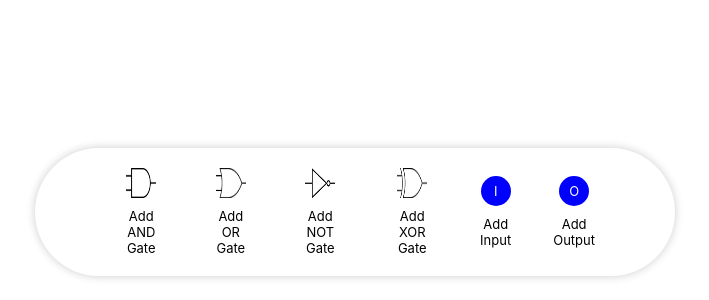
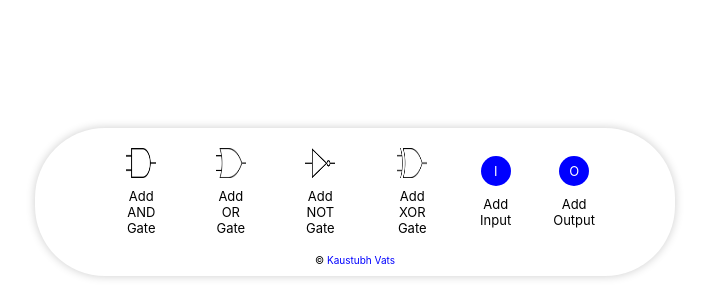
Before and after one commit to kaustubh-vats/logix, a React (Create React App) app: page / in a window 1280 px wide. Shown: the part 504-804 px from the top of the page, without its empty margins (285-994 px from the left). Built offline with nearby package versions, Linux system fonts and the light colour scheme.

Commit message:
updated meta info

```diff
--- a/public/index.html
+++ b/public/index.html
@@ -2,9 +2,8 @@
 <html lang="en">
   <head>
     <meta charset="utf-8" />
-    <link rel="icon" href="%PUBLIC_URL%/favicon.ico" />
+    <link rel="icon" href="%PUBLIC_URL%/gates/or.png" />
     <meta name="viewport" content="width=device-width, initial-scale=1" />
-    <meta name="theme-color" content="#000000" />
     <meta
       name="description"
       content="Web site created using create-react-app"
@@ -24,7 +23,34 @@
       work correctly both with client-side routing and a non-root public URL.
       Learn how to configure a non-root public URL by running `npm run build`.
     -->
-    <title>React App</title>
+    <meta name="description" content="This website is a logic gate circuit simulator where users can design and simulate digital logic circuits. It provides an intuitive interface to add gates, inputs, and outputs on a canvas and establish connections between them. Users can observe the circuit's behavior in real-time as they change input states, allowing for interactive and educational exploration of logic circuits.">
+    <meta name="title" content="Logix - By Kaustubh">
+    <meta name="author" content="Kaustubh Vats">
+    <meta name="country" content="IN">
+    <meta http-equiv="X-UA-Compatible" content="IE=edge">
+    <meta name="theme-color" content="#576ee0">
+    <meta http-equiv="Content-Security-Policy" content="default-src 'self'; style-src 'self' 'unsafe-inline' fonts.googleapis.com; script-src 'self'; font-src 'self' fonts.gstatic.com; img-src 'self'; connect-src 'self'">
+    <meta name="keywords"
+        content="Logic gates, simulator, circuit, simulation, gates, and gate, or gate, digital, digital circuit, digital electronics">
+    <title>Logix - By Kaustubh</title>
+
+    <!-- Facebook meta tags -->
+    <meta property="og:type" content="Website" />
+    <meta property="og:title" content="Logix - By Kaustubh" />
+    <meta property="og:description" content="This website is a logic gate circuit simulator where users can design and simulate digital logic circuits. It provides an intuitive interface to add gates, inputs, and outputs on a canvas and establish connections between them. Users can observe the circuit's behavior in real-time as they change input states, allowing for interactive and educational exploration of logic circuits." />
+    <meta property="og:image" content="https://logicx.netlify.app/imgs/ss.jpeg" />
+    <meta property="og:url" content="https://logicx.netlify.app">
+
+    <!-- twitter meta tags -->
+    <meta property="twitter:card" content="summary_large_image">
+    <meta property="twitter:url" content="https://logicx.netlify.app">
+    <meta property="twitter:title"
+        content="Logix - By Kaustubh">
+    <meta property="twitter:description"
+        content="This website is a logic gate circuit simulator where users can design and simulate digital logic circuits. It provides an intuitive interface to add gates, inputs, and outputs on a canvas and establish connections between them. Users can observe the circuit's behavior in real-time as they change input states, allowing for interactive and educational exploration of logic circuits.">
+    <meta property="twitter:image"
+        content="https://logicx.netlify.app/imgs/ss.jpeg">
+
   </head>
   <body>
     <noscript>You need to enable JavaScript to run this app.</noscript>
--- a/src/App.css
+++ b/src/App.css
@@ -31,6 +31,7 @@
   font-size: small;
   max-width: 100vw;
   overflow: hidden;
+  padding-bottom: 40px;
 }
 .widget-btn{
   display: flex;
@@ -79,6 +80,16 @@
   display: none;
 }
 
+
+.copy-right{
+  position: absolute;
+  bottom: 30px;
+  left: 50%;
+  transform: translateX(-50%);
+  font-size: x-small;
+  z-index: 30;
+}
+
 .showErrorMessage{
   animation: slide-in 1s ease-in-out;
 }
@@ -112,6 +123,7 @@
   .circuit-controls{
     padding: 10px 30px;
     font-size: x-small;
+    padding-bottom: 25px;
   }
   .placeholder-gate{
     width: 30px;
@@ -134,5 +146,12 @@
   .error-message{
     top: 10px;
   }
+  .copy-right{
+    bottom: 13px;
+  }
 
 }
+.copy-right a{
+  color: blue;
+  text-decoration: none;
+}
--- a/src/Circuit.js
+++ b/src/Circuit.js
@@ -302,9 +302,9 @@ const Circuit = () => {
             // Remove existing connection
             newConnections = newConnections.filter((conn) => conn.endId !== id || conn.inputNumber !== connectionNumber);
         }
-        if (startConnection && startConnection.type !== 'INPUT') {
-            newConnections = newConnections.filter((conn) => conn.startId !== startConnection.id);
-        }
+        // if (startConnection && startConnection.type !== 'INPUT') {
+        //     newConnections = newConnections.filter((conn) => conn.startId !== startConnection.id);
+        // }
         newConnections = [
             ...newConnections,
             {
@@ -658,6 +658,7 @@ const Circuit = () => {
             <img ref={gatePLaceholderRef} draggable="false" className='placeholder placeholder-gate' src="/gates/and.png" alt="Placeholder" />
             <div ref={widgetPlaceholderRef} className='placeholder btn-cus'></div>
             <div ref={errorBoxRef} className="error-message hideErrorMessage"></div>
+            <div className="copy-right">&copy; <a rel='noreferrer' href="https://kaustubhvats-portfolio.netlify.app" target='_blank'>Kaustubh Vats</a></div>
         </div>
     );
 };
```
Also changed, not shown: public/imgs/ss.jpeg (added).
